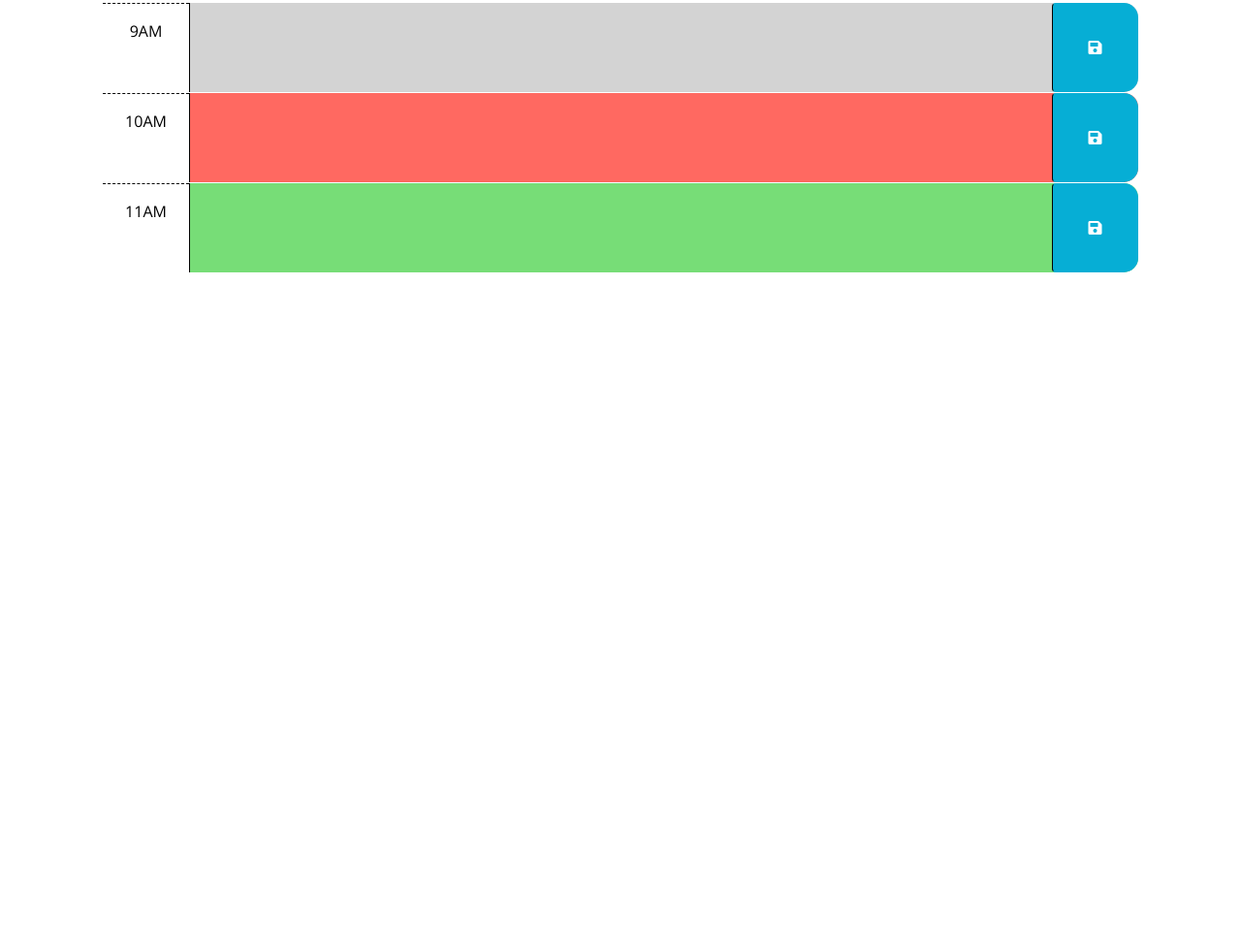
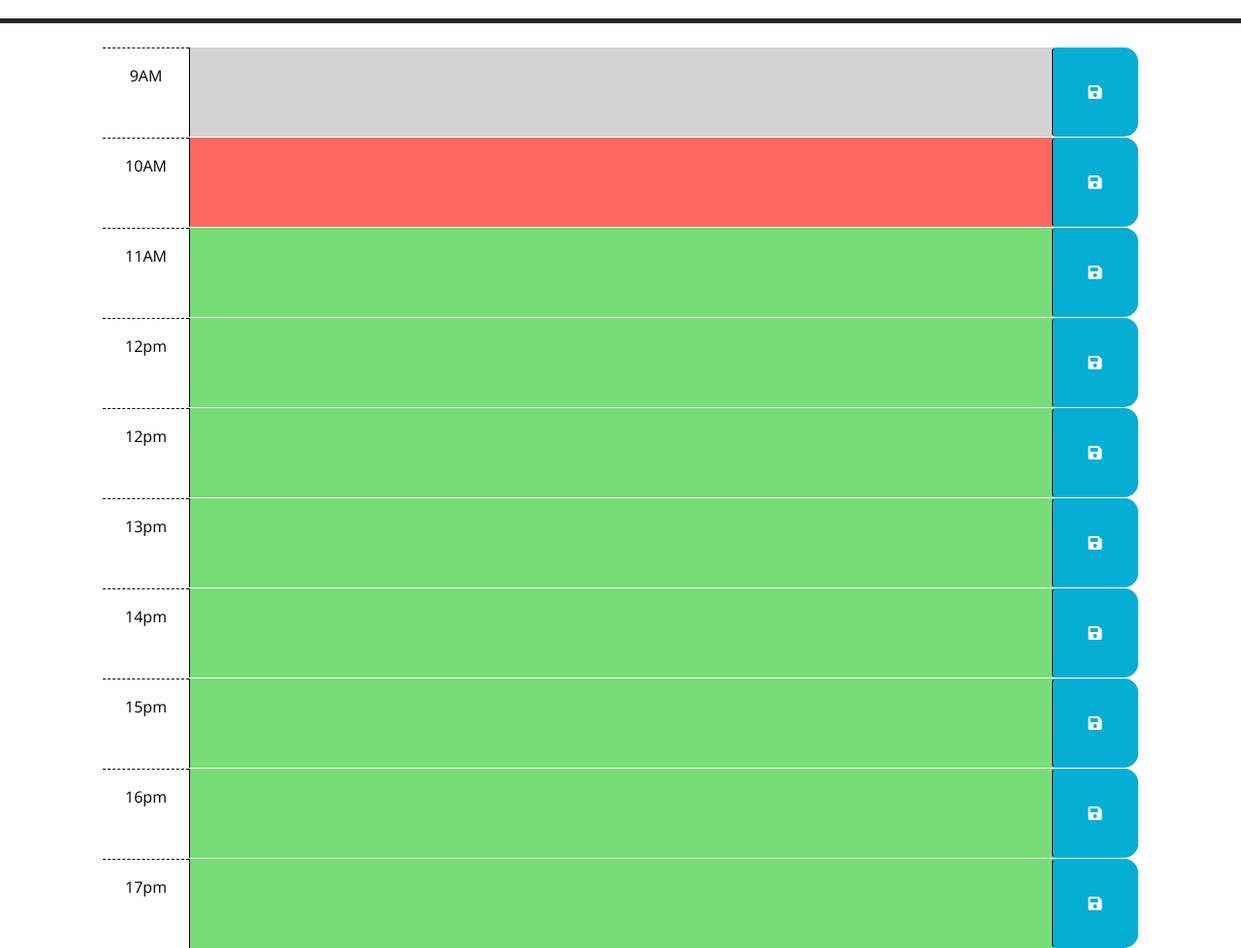
Before and after one commit to CouchNoemi/hourly-calendar, a plain HTML site: page index.html in a window 1280 px wide. Shown: the part 254-1232 px from the top of the page at 97% size. Before the commit the page ends 800 px from the top, so only its background shows below. Drawn offline with nearby package versions, Linux system fonts and the light colour scheme.

Commit message:
newstuff

```diff
--- a/index.html
+++ b/index.html
@@ -38,6 +38,7 @@
         in the finished product. Remember to delete this comment once the
         code is implemented.
         -->
+        <!-- <input type="date"> -->
 
       <!-- Example of a past time block. The "past" class adds a gray background color. -->
       <div id="hour-9" class="row time-block past">
@@ -66,13 +67,70 @@
         </button>
       </div>
 
+      <div id="hour-12" class="row time-block future">
+        <div class="col-2 col-md-1 hour text-center py-3">12pm</div>
+        <textarea class="col-8 col-md-10 description" rows="3"> </textarea>
+        <button class="btn saveBtn col-2 col-md-1" aria-label="save">
+          <i class="fas fa-save" aria-hidden="true"></i>
+        </button>
+      </div>
+
+      <div id="hour-12" class="row time-block future">
+        <div class="col-2 col-md-1 hour text-center py-3">12pm</div>
+        <textarea class="col-8 col-md-10 description" rows="3"> </textarea>
+        <button class="btn saveBtn col-2 col-md-1" aria-label="save">
+          <i class="fas fa-save" aria-hidden="true"></i>
+        </button>
+      </div>
+
+
+      <div id="hour-13" class="row time-block future">
+        <div class="col-2 col-md-1 hour text-center py-3">13pm</div>
+        <textarea class="col-8 col-md-10 description" rows="3"> </textarea>
+        <button class="btn saveBtn col-2 col-md-1" aria-label="save">
+          <i class="fas fa-save" aria-hidden="true"></i>
+        </button>
+      </div>
+
+
+      <div id="hour-14" class="row time-block future">
+        <div class="col-2 col-md-1 hour text-center py-3">14pm</div>
+        <textarea class="col-8 col-md-10 description" rows="3"> </textarea>
+        <button class="btn saveBtn col-2 col-md-1" aria-label="save">
+          <i class="fas fa-save" aria-hidden="true"></i>
+        </button>
+      </div>
+
+      <div id="hour-15" class="row time-block future">
+        <div class="col-2 col-md-1 hour text-center py-3">15pm</div>
+        <textarea class="col-8 col-md-10 description" rows="3"> </textarea>
+        <button class="btn saveBtn col-2 col-md-1" aria-label="save">
+          <i class="fas fa-save" aria-hidden="true"></i>
+        </button>
+      </div>
+
+      <div id="hour-16" class="row time-block future">
+        <div class="col-2 col-md-1 hour text-center py-3">16pm</div>
+        <textarea class="col-8 col-md-10 description" rows="3"> </textarea>
+        <button class="btn saveBtn col-2 col-md-1" aria-label="save">
+          <i class="fas fa-save" aria-hidden="true"></i>
+        </button>
+      </div>
+
+      <div id="hour-12" class="row time-block future">
+        <div class="col-2 col-md-1 hour text-center py-3">17pm</div>
+        <textarea class="col-8 col-md-10 description" rows="3"> </textarea>
+        <button class="btn saveBtn col-2 col-md-1" aria-label="save">
+          <i class="fas fa-save" aria-hidden="true"></i>
+        </button>
+      </div>
+
     <script src="https://code.jquery.com/jquery-3.4.1.min.js"></script>
     <script
       src="https://cdn.jsdelivr.net/npm/dayjs@1.11.3/dayjs.min.js"
       integrity="sha256-iu/zLUB+QgISXBLCW/mcDi/rnf4m4uEDO0wauy76x7U="
       crossorigin="anonymous"
     ></script>
-
     <script src="script.js"></script>
   </body>
 </html>
--- a/script.js
+++ b/script.js
@@ -1,7 +1,22 @@
 // Wrap all code that interacts with the DOM in a call to jQuery to ensure that
 // the code isn't run until the browser has finished rendering all the elements
 // in the html.
+const currentDateElement = $('#currentDay')
 $(function () {
+  const currentDate = dayjs().format('ddd MMMM DD, YYYY')
+  console.log(currentDate)
+  // currentDateElement.textContent Raw JS version
+  //vvv Jquery Version vvv
+   currentDateElement.text(currentDate)
+
+   const currentHour = dayjs().format('H')
+   console.log(currentHour)
+
+   /*
+   A conditional statement that checks every timeblock
+   */
+
+  // Mon March 27, 2023
   // TODO: Add a listener for click events on the save button. This code should
   // use the id in the containing time-block as a key to save the user input in
   // local storage. HINT: What does `this` reference in the click listener
```
